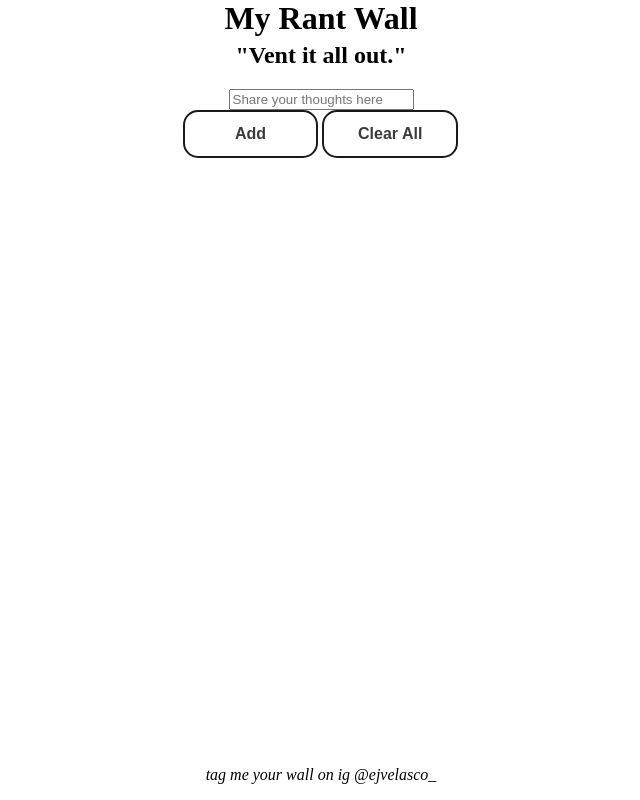
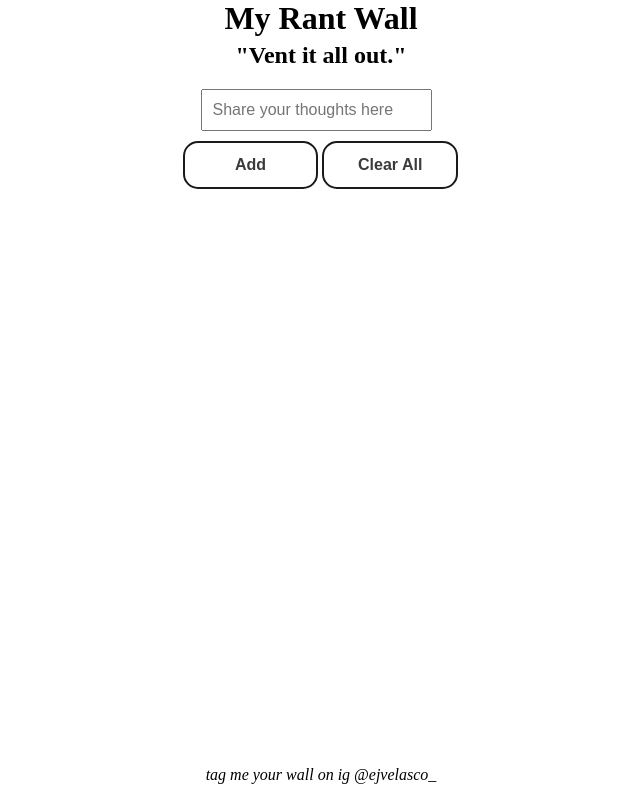
Before and after one commit to eddieljohn07/my-rant-wall, a plain HTML site: page index.html in a window 1280 px wide. Shown: the whole page, without its empty margins (319-959 px from the left). Drawn offline with Linux system fonts and the light colour scheme.

Commit message:
add margin design

```diff
--- a/style.css
+++ b/style.css
@@ -27,6 +27,16 @@ h2 {
 
 p {
     font-style: italic;
+}
+
+input[type="text"] {
+	padding: 10px;
+	margin-right: 10px;
+	font-size: 16px;
+}
+
+input{
+    margin-bottom: 10px;
 }
 
 #addButton {
```
